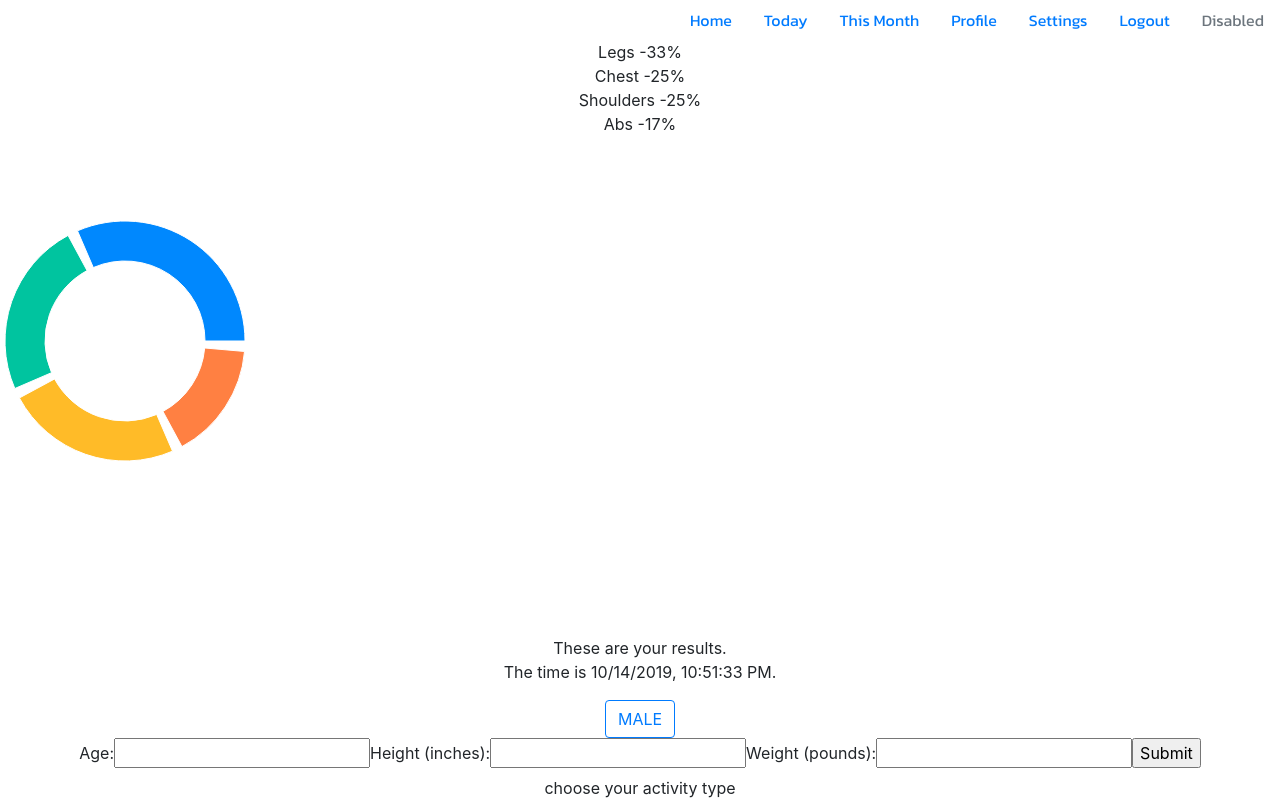
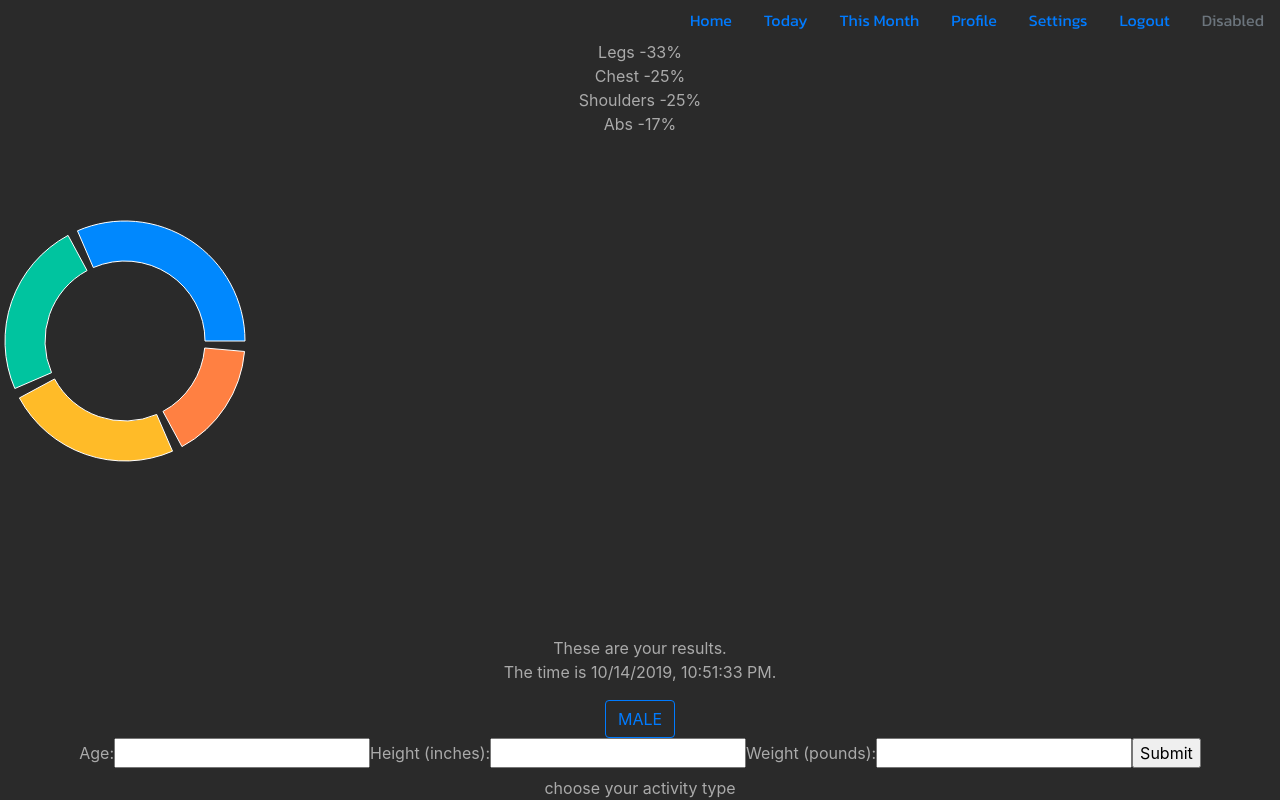
Before and after one commit to petermijkje/workout_app, a React (Create React App) app in the folder workout_app/: page / in a window 1280 px wide. Shown: the top 800 px of the page. Built offline with nearby package versions, Linux system fonts and the light colour scheme.

Commit message:
added more functionality and adding more design to app

```diff
--- a/workout_app/src/Components/MainChart/Chart/BodyPercentageChart.css
+++ b/workout_app/src/Components/MainChart/Chart/BodyPercentageChart.css
@@ -0,0 +1,4 @@
+div {
+    background: #2a2a2a;
+    color: #aaaaaa;
+}
--- a/workout_app/src/Components/MainChart/Chart/BodyPercentageChart.js
+++ b/workout_app/src/Components/MainChart/Chart/BodyPercentageChart.js
@@ -4,6 +4,7 @@ import {
   Pie,
   Cell,
 } from 'recharts';
+import './BodyPercentageChart.css'
 
 const data = [
   { name: 'Group A', value: 400 }, //33.33%
--- /dev/null
+++ b/workout_app/src/Components/Plan/PlanComponents/Day.css
@@ -0,0 +1,3 @@
+.day__dive {
+    font-size: 10px;
+}
--- a/workout_app/src/Components/Plan/PlanComponents/Day.js
+++ b/workout_app/src/Components/Plan/PlanComponents/Day.js
@@ -1,6 +1,7 @@
 import React, { Component } from 'react';
 import '../twelveweeks.css'
 import exerciseLibrary from '../../../../src/exerciseLibrary/data/exerciseLibrary.json'
+import "./Day.css"
 
 class Day extends Component {
   constructor(){
--- a/workout_app/src/Components/Plan/twelveweeks.css
+++ b/workout_app/src/Components/Plan/twelveweeks.css
@@ -4,6 +4,7 @@
     border-width: 1px;
     background: white;
     width: 50%;
+    font-size: 11px;
 }
 
 .rep__div {
```
